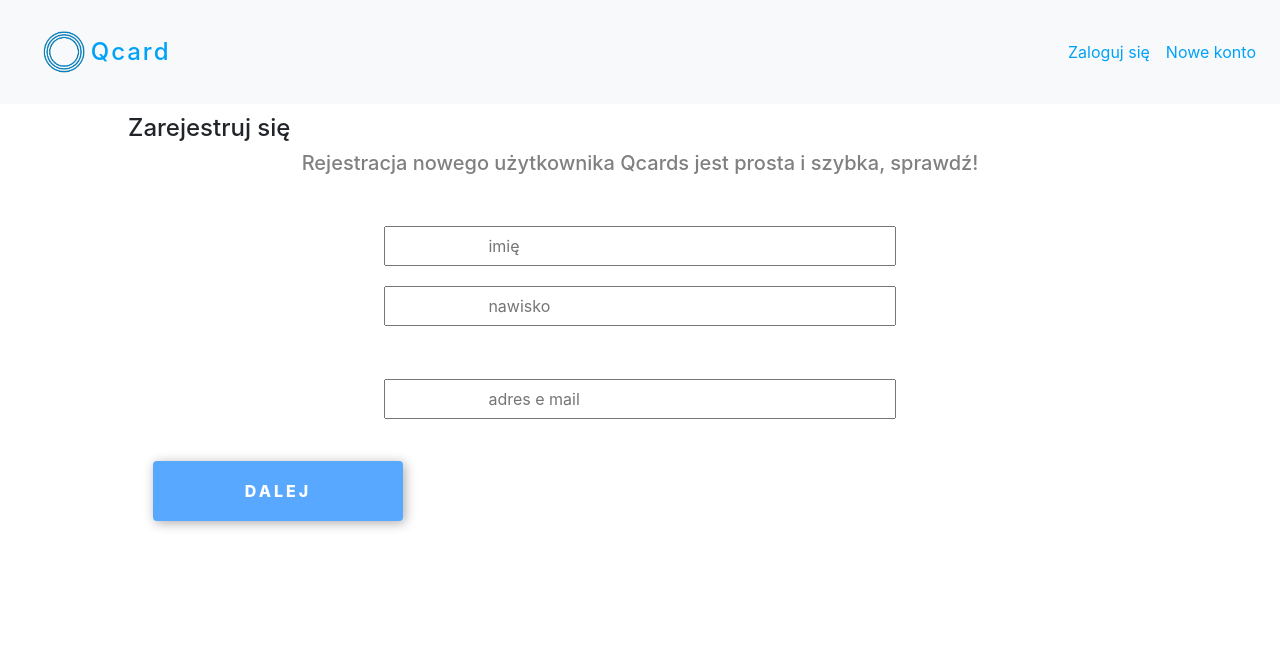
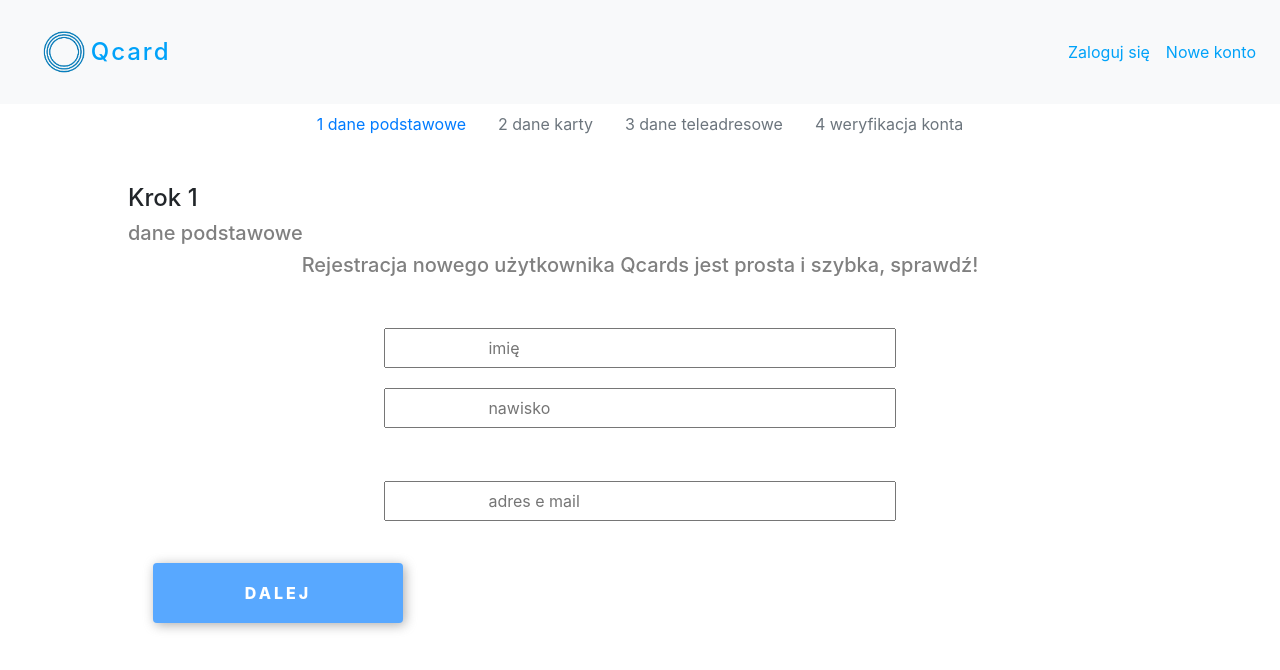
Before and after one commit to lukaswski/unicard_frontend, a React (Create React App) app: page /register in a window 1280 px wide. Shown: the top 670 px of the page. Built offline with nearby package versions, Linux system fonts and the light colour scheme.

Commit message:
changes in register page

```diff
--- a/src/Pages/RegisterPage.js
+++ b/src/Pages/RegisterPage.js
@@ -1,13 +1,33 @@
 import React from 'react';
 import {
- Tooltip, OverlayTrigger,
+  Tooltip, OverlayTrigger, Nav,
 } from 'react-bootstrap';
 import { Container, RegisterForm, StyledInput } from '../styledComponents/styledRegisterPage';
 import { StyledButton } from '../styledComponents/styledLogin';
 
 const Register = () => (
+  <>
+    <Nav className="justify-content-center" activeKey="/home">
+      <Nav.Item>
+        <Nav.Link>1 dane podstawowe</Nav.Link>
+      </Nav.Item>
+      <Nav.Item>
+        <Nav.Link disabled>2 dane karty</Nav.Link>
+      </Nav.Item>
+      <Nav.Item>
+        <Nav.Link disabled>3 dane teleadresowe</Nav.Link>
+      </Nav.Item>
+      <Nav.Item>
+        <Nav.Link disabled>
+          4 weryfikacja konta
+        </Nav.Link>
+      </Nav.Item>
+    </Nav>
     <Container>
-    <h4>Zarejestruj się</h4>
+
+      <h4>Krok 1 </h4>
+      <h5>dane podstawowe</h5>
+
       <RegisterForm>
         <h5>Rejestracja nowego użytkownika Qcards jest prosta i szybka, sprawdź!</h5>
         <hr />
@@ -29,7 +49,10 @@ const Register = () => (
           </StyledButton>
         </span>
       </OverlayTrigger>
+
+
     </Container>
+  </>
 );
 
 export default Register;
--- a/src/styledComponents/styledRegisterPage.js
+++ b/src/styledComponents/styledRegisterPage.js
@@ -1,6 +1,7 @@
 import styled from 'styled-components';
 
 export const Container = styled.div`
+  padding-top: 30px;
   width: 80%;
   margin: 0 auto;
   text-align: left;
@@ -15,4 +16,7 @@ export const RegisterForm = styled.div`
 
 export const StyledInput = styled.input`
   width: 50%;
+  @media(max-width: 800px) {
+    width: 80%;
+  }
 `;
```
Lines whose indentation alone changed are shown as unchanged.
